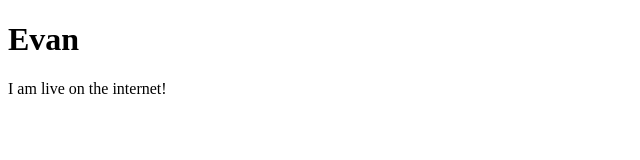
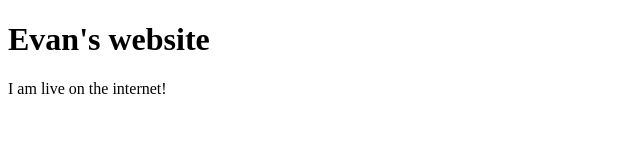
Before and after one commit to thereal300/thereal300.github.io, a plain HTML site: page index.html in a window 1280 px wide. Shown: the whole page, without its empty margins (0-640 px from the left). Drawn offline with Linux system fonts and the light colour scheme.

Commit message:
Update index.html

```diff
--- a/index.html
+++ b/index.html
@@ -1,11 +1,11 @@
 <!DOCTYPE html>
 <html>
 	<head>
-	  <title>Evan's Website</title>
+	  <title>Evanite</title>
 	</head>
 
 	<body>
-	  <h1>Evan </h1>
+	  <h1>Evan's website </h1>
 	  <p>I am live on the internet!</p>
 	</body>
 
```
